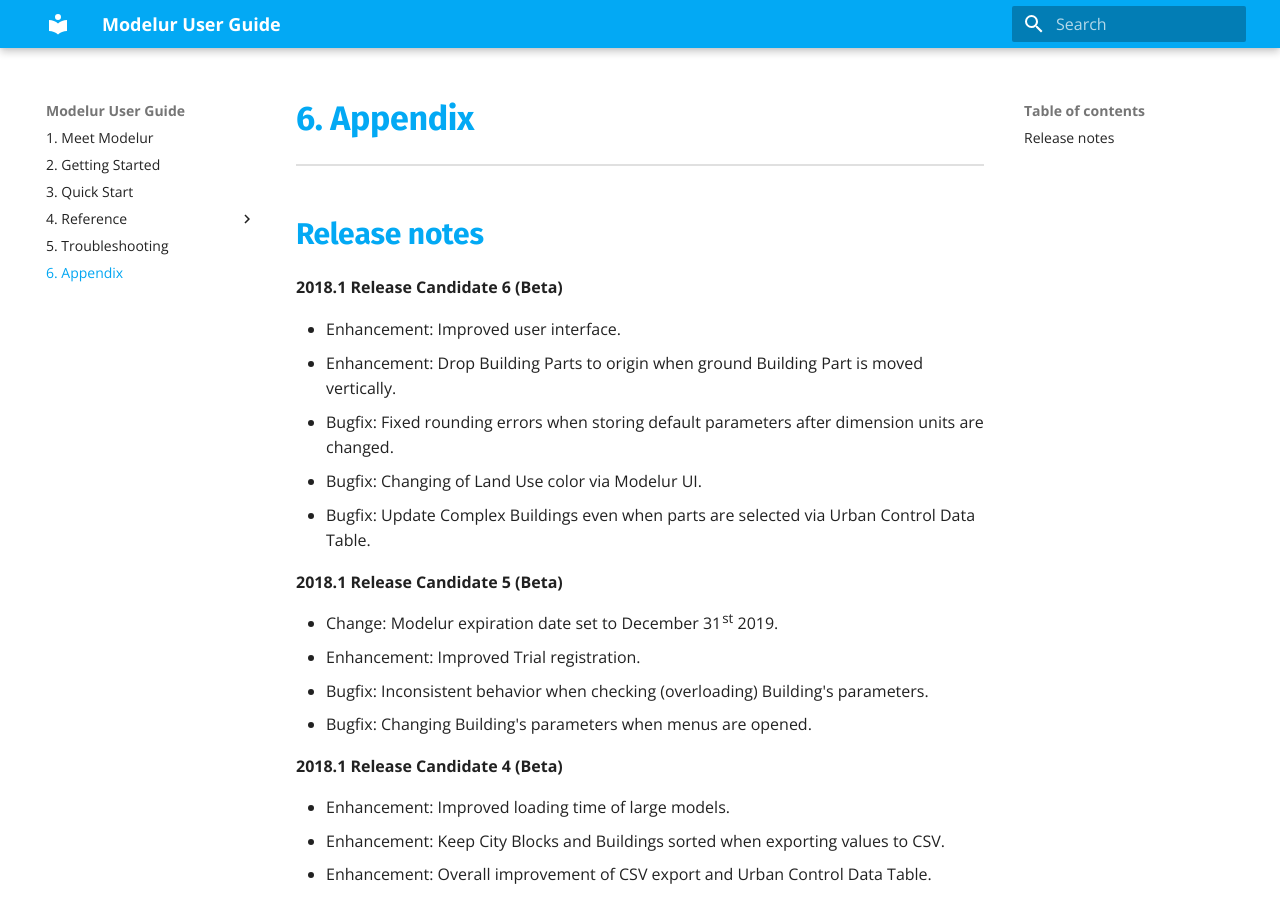
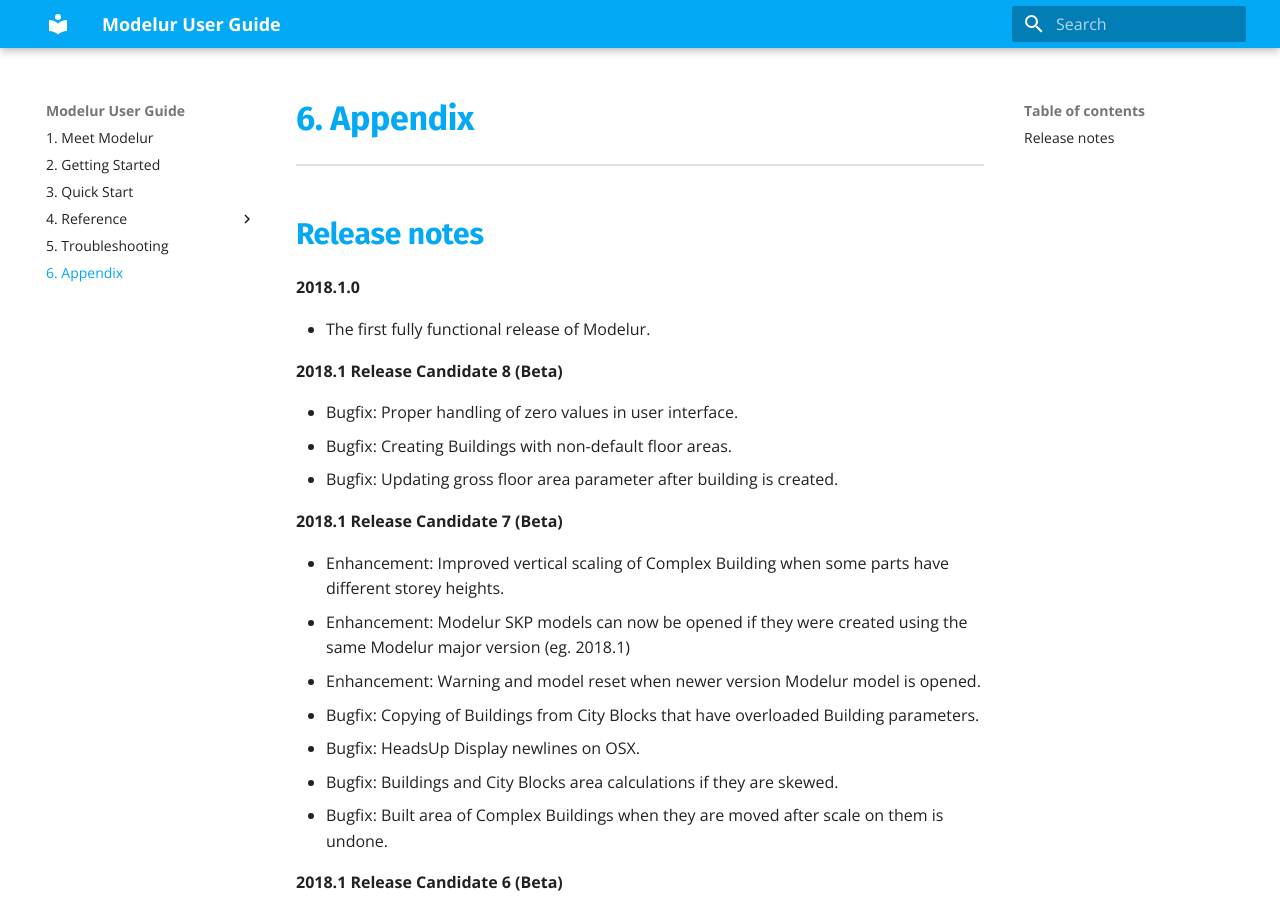
Before and after one commit to Modelur/docs, an MkDocs documentation site: the page built from docs/appendix.md, in a window 1280 px wide and 900 px high. Built offline with MkDocs 1.6.1 and Material for MkDocs 9.7.7, drawn with Linux system fonts in a browser that asks for light colours; old or Windows-style settings are respelled for this version of MkDocs.

Commit message:
Updated 2018.1.0 release information, minor text fixes.

```diff
--- a/docs/appendix.md
+++ b/docs/appendix.md
@@ -1,5 +1,25 @@
 Release notes
 -------------
+
+**2018.1.0**
+
+ - The first fully functional release of Modelur.
+
+**2018.1 Release Candidate 8 (Beta)**
+
+ - Bugfix: Proper handling of zero values in user interface.
+ - Bugfix: Creating Buildings with non-default floor areas.
+ - Bugfix: Updating gross floor area parameter after building is created.
+
+**2018.1 Release Candidate 7 (Beta)**
+
+ - Enhancement: Improved vertical scaling of Complex Building when some parts have different storey heights.
+ - Enhancement: Modelur SKP models can now be opened if they were created using the same Modelur major version (eg. 2018.1)
+ - Enhancement: Warning and model reset when newer version Modelur model is opened.
+ - Bugfix: Copying of Buildings from City Blocks that have overloaded Building parameters.
+ - Bugfix: HeadsUp Display newlines on OSX.
+ - Bugfix: Buildings and City Blocks area calculations if they are skewed.
+ - Bugfix: Built area of Complex Buildings when they are moved after scale on them is undone.
 
 **2018.1 Release Candidate 6 (Beta)**
 
```
Also changed, not shown: docs/index.md (+0 -3 lines), docs/quickstart.md (+2 -2 lines), docs/reference/land_use.md (+1 -1 lines).
